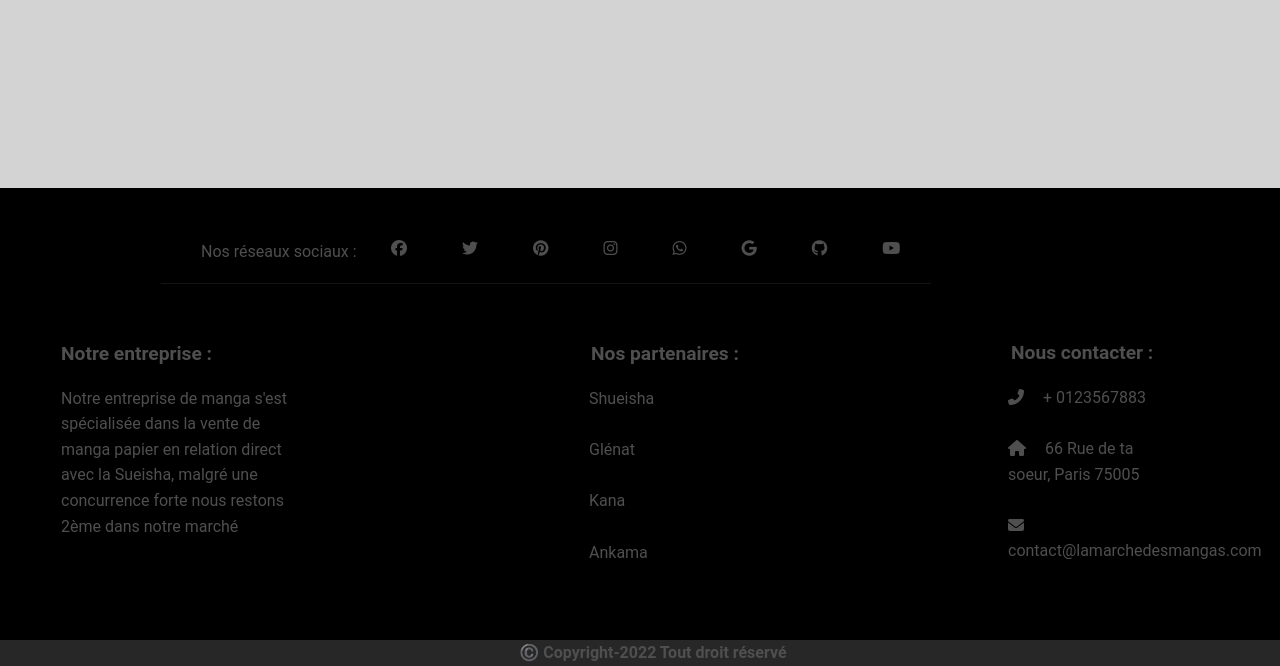
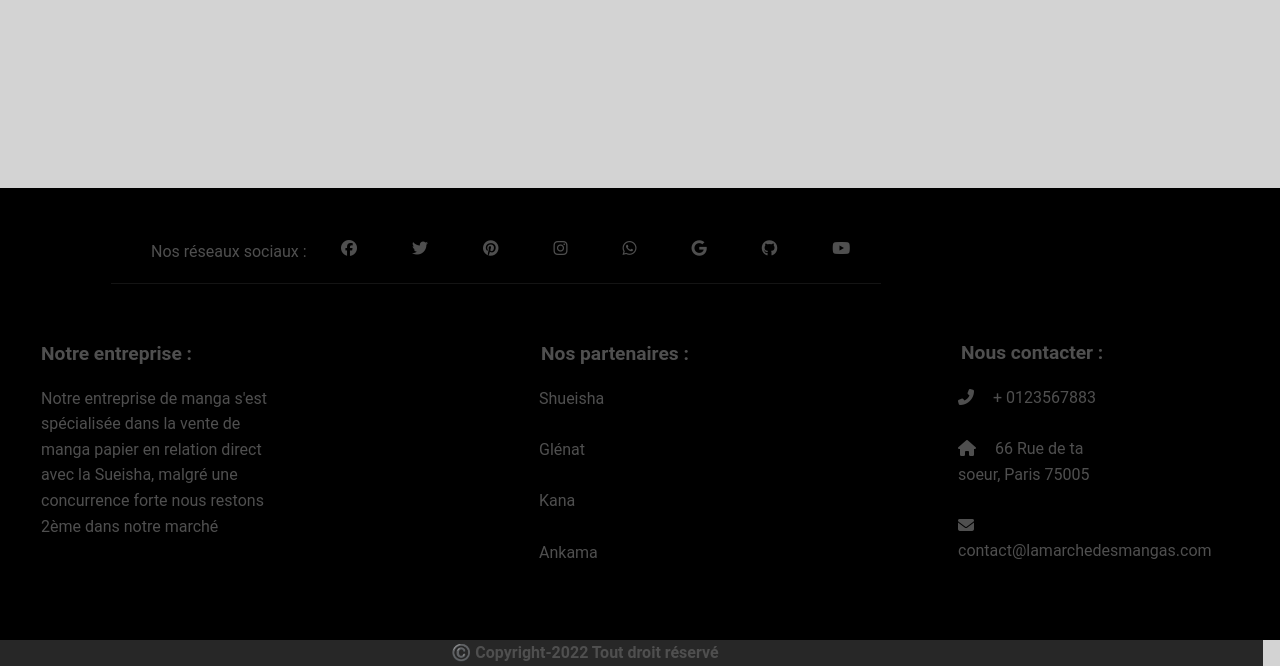
Before and after one commit to exatombe/bts-site, a PHP site: page / in a window 1280 px wide; the page is wider, and only the part inside the window is pictured. Shown: the part 1549-2215 px from the top of that part. Run offline with PHP 8.4, Linux system fonts and the light colour scheme; data that the repository does not hold is empty; some libraries are stand-ins or nearby versions.

Commit message:
fix footer

```diff
--- a/styleFooter.css
+++ b/styleFooter.css
@@ -99,7 +99,9 @@ i
     margin-right: -173px;
 }
 
-@media only screen and (min-width : 1024px) and (max-width : 1600px) {
+/*Pour les écrans de 1600px*/
+
+@media only screen and (max-width : 1600px) {
     .BorderFooter
     {
         margin-top: 1500px;
@@ -200,3 +202,110 @@ i
         border-width: thin;
     }
 }
+
+/*Pour l'écran de jérémy ce pauvre avec un écran de 1280*/
+
+@media screen and (max-width: 1280px)
+{
+    .BorderFooter
+{
+    margin-top: 1500px;
+    border: solid 1px black ;
+    box-sizing: border-box;
+    background-color: black;
+    padding: 100px;
+    margin-right: 0px;
+}
+
+.texte
+{
+    margin-left: 50px;
+    margin-top: -50px;
+}
+
+.logooo
+{
+    padding-left: 150px;
+    display: flex;
+    justify-content: space-between;
+}
+
+.logoo
+{
+    margin-left: 20px;
+}
+
+.ligne
+{
+    margin-left: -40px;
+    margin-right: -530px;
+    margin-top: 3px;
+}
+
+i
+{
+    margin-top: -40px;
+    padding-right: 15px;
+}
+
+.entreprise
+{
+    margin-left: -110px;
+    margin-top: 13px;
+    font-size: larger;
+}
+
+.entrepriseTexte
+{
+    text-align: left;
+    margin-left: -110px;
+    margin-right: 80px;
+}
+
+.partenaire
+{
+    margin-top: -216px;
+    margin-left: 390px;
+    width: 100%;
+    font-size: larger;
+}
+
+.partenaireliste
+{
+    list-style: none;
+    margin-left: 356px;
+
+
+}
+
+.contact
+{
+    margin-top: -243px;
+    margin-left: 810px;
+    width: 100%;
+    font-size: larger;
+}
+
+
+.contactliste
+{
+    margin-left: 775px;
+    list-style: none;
+    width: 100%;
+    margin-top: 16px;
+}
+
+
+
+.copyright
+{
+
+    border: none;
+    box-sizing: border-box;
+    text-align: center;
+    background-color: #272727;
+    margin-top: 76px;
+    margin-left: -1051px;
+    margin-right: -137px;
+}
+}
```
